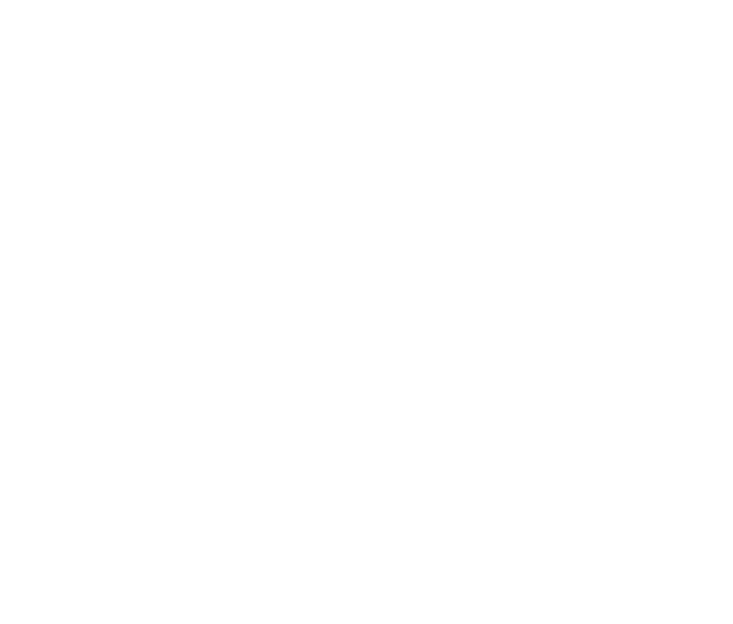
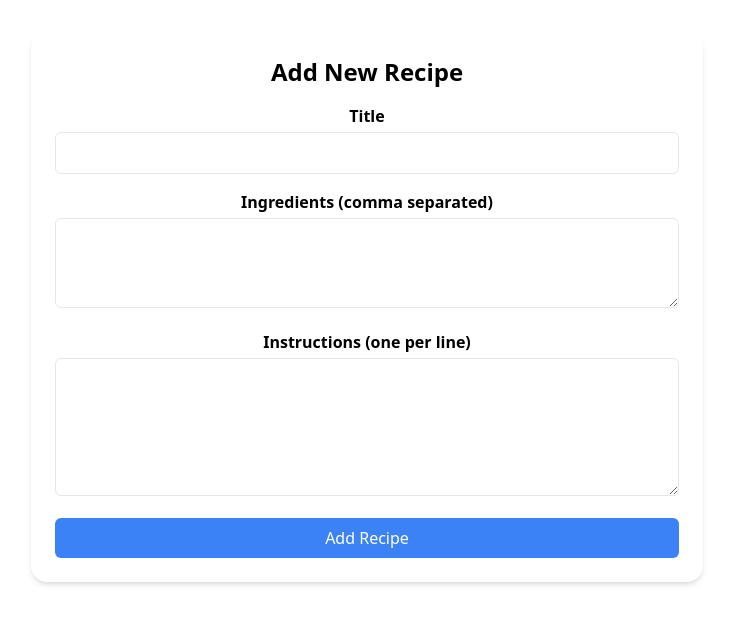
Before and after one commit to trevorkn/alx-fe-reactjs, a React (Vite) app in the folder recipe-sharing-platform/: page /add-recipe in a window 1280 px wide. Before the commit this address had no page. Shown: the top 624 px of the page, without its empty margins (273-1006 px from the left). Built offline with nearby package versions, Linux system fonts and the light colour scheme.

Commit message:
feat: enable viewing product list and adding new recipes

```diff
--- a/recipe-sharing-platform/src/App.jsx
+++ b/recipe-sharing-platform/src/App.jsx
@@ -3,6 +3,7 @@ import './App.css'
 import HomePage from './components/HomePage'
 import { BrowserRouter as Router, Route, Routes } from 'react-router-dom'
 import RecipeDetail from './components/RecipeDetail';
+import AddRecipeForm from './components/AddRecipeForm';
 
 function App() {
   const [count, setCount] = useState(0)
@@ -13,6 +14,7 @@ function App() {
       <Routes>
     <Route path='/' element={<HomePage />} />
     <Route path='/recipe/:id' element={<RecipeDetail />} />
+    <Route path="/add-recipe" element={<AddRecipeForm />} />
       </Routes>
      </Router>
     </>
--- /dev/null
+++ b/recipe-sharing-platform/src/components/AddRecipeForm.jsx
@@ -0,0 +1,89 @@
+import React, { useState } from "react";
+
+export default function AddRecipeForm({ onAdd }) {
+  const [title, setTitle] = useState("");
+  const [ingredients, setIngredients] = useState("");
+  const [instructions, setInstructions] = useState("");
+  const [errors, setErrors] = useState({});
+
+  const handleSubmit = (e) => {
+    e.preventDefault();
+
+    const newErrors = {};
+    if (!title.trim()) newErrors.title = "Title is required";
+    if (!ingredients.trim() || ingredients.split(",").length < 2)
+      newErrors.ingredients = "Enter at least 2 ingredients, separated by commas";
+    if (!instructions.trim()) newErrors.instructions = "Instructions are required";
+
+    if (Object.keys(newErrors).length > 0) {
+      setErrors(newErrors);
+      return;
+    }
+
+    const newRecipe = {
+      id: Date.now(),
+      title,
+      summary: instructions.split("\n")[0] || "New Recipe",
+      image: "/placeholder.jpg", // You can replace with actual image upload later
+      ingredients: ingredients.split(",").map((item) => item.trim()),
+      instructions: instructions.split("\n").map((step) => step.trim()),
+    };
+
+    onAdd(newRecipe);
+
+    // Reset form
+    setTitle("");
+    setIngredients("");
+    setInstructions("");
+    setErrors({});
+  };
+
+  return (
+    <form
+      onSubmit={handleSubmit}
+      className="bg-white p-6 rounded-2xl shadow-md max-w-2xl mx-auto mb-6 space-y-4"
+    >
+      <h2 className="text-2xl font-bold mb-4">Add New Recipe</h2>
+
+      <div>
+        <label className="block mb-1 font-semibold">Title</label>
+        <input
+          type="text"
+          value={title}
+          onChange={(e) => setTitle(e.target.value)}
+          className="w-full border rounded-md p-2 focus:ring-2 focus:ring-blue-400"
+        />
+        {errors.title && <p className="text-red-500 text-sm mt-1">{errors.title}</p>}
+      </div>
+
+      <div>
+        <label className="block mb-1 font-semibold">Ingredients (comma separated)</label>
+        <textarea
+          value={ingredients}
+          onChange={(e) => setIngredients(e.target.value)}
+          rows={3}
+          className="w-full border rounded-md p-2 focus:ring-2 focus:ring-blue-400"
+        />
+        {errors.ingredients && <p className="text-red-500 text-sm mt-1">{errors.ingredients}</p>}
+      </div>
+
+      <div>
+        <label className="block mb-1 font-semibold">Instructions (one per line)</label>
+        <textarea
+          value={instructions}
+          onChange={(e) => setInstructions(e.target.value)}
+          rows={5}
+          className="w-full border rounded-md p-2 focus:ring-2 focus:ring-blue-400"
+        />
+        {errors.instructions && <p className="text-red-500 text-sm mt-1">{errors.instructions}</p>}
+      </div>
+
+      <button
+        type="submit"
+        className="w-full bg-blue-500 text-white py-2 rounded-md hover:bg-blue-600 transition-colors"
+      >
+        Add Recipe
+      </button>
+    </form>
+  );
+}
--- a/recipe-sharing-platform/src/components/HomePage.jsx
+++ b/recipe-sharing-platform/src/components/HomePage.jsx
@@ -1,25 +1,46 @@
 import React, { useState, useEffect } from "react";
 import recipesData from "../data.json";
 import { Link } from "react-router-dom";
+import AddRecipeForm from "./AddRecipeForm";
 
 export default function HomePage() {
   const [recipes, setRecipes] = useState([]);
+  const [showForm, setShowForm] = useState(false);
 
-    useEffect (() => {
+  useEffect(() => {
+    setRecipes(recipesData);
+  }, []);
 
-        setRecipes(recipesData)
-    }, []);
+  const addRecipe = (newRecipe) => {
+    setRecipes([...recipes, newRecipe]);
+  };
 
   return (
     <div className="min-h-screen bg-gray-100 p-6">
-            <h1 className="text-3xl font-bold text-center mb-8"> Recipe sharing Platform</h1>
+      <h1 className="text-3xl font-bold text-center mb-8">Recipe Sharing Platform</h1>
 
-            <div className="grid gap-6 sm:grid-cols-2 md:grid-cols-3 grid-cols-1">
+      {/* Add Recipe Toggle Button */}
+      <div className="text-center mb-6">
+        <button
+          onClick={() => setShowForm(!showForm)}
+          className="bg-blue-500 text-white px-6 py-2 rounded-md hover:bg-blue-600 transition-colors"
+        >
+          {showForm ? "Close Form" : "Add New Recipe"}
+        </button>
+      </div>
+
+      {/* AddRecipeForm */}
+      {showForm && (
+        <AddRecipeForm onAdd={addRecipe} />
+      )}
+
+      {/* Recipes Grid */}
+      <div className="grid gap-6 grid-cols-1 sm:grid-cols-2 md:grid-cols-3 mt-6">
         {recipes.map((recipe) => (
-
-                    <Link to={`/recipe/${recipe.id}`}
+          <Link
+            to={`/recipe/${recipe.id}`}
             key={recipe.id}
-                    className="bg-white rounded-2xl shadow-md hover:shadow-lg hover:scale-[1.02] transition-transform duration-300 overflow-hidden"
+            className="bg-white rounded-2xl shadow-md hover:shadow-lg hover:scale-[1.02] transition-transform duration-300 overflow-hidden block"
           >
             <img
               src={recipe.image}
```
Lines whose indentation alone changed are shown as unchanged.
